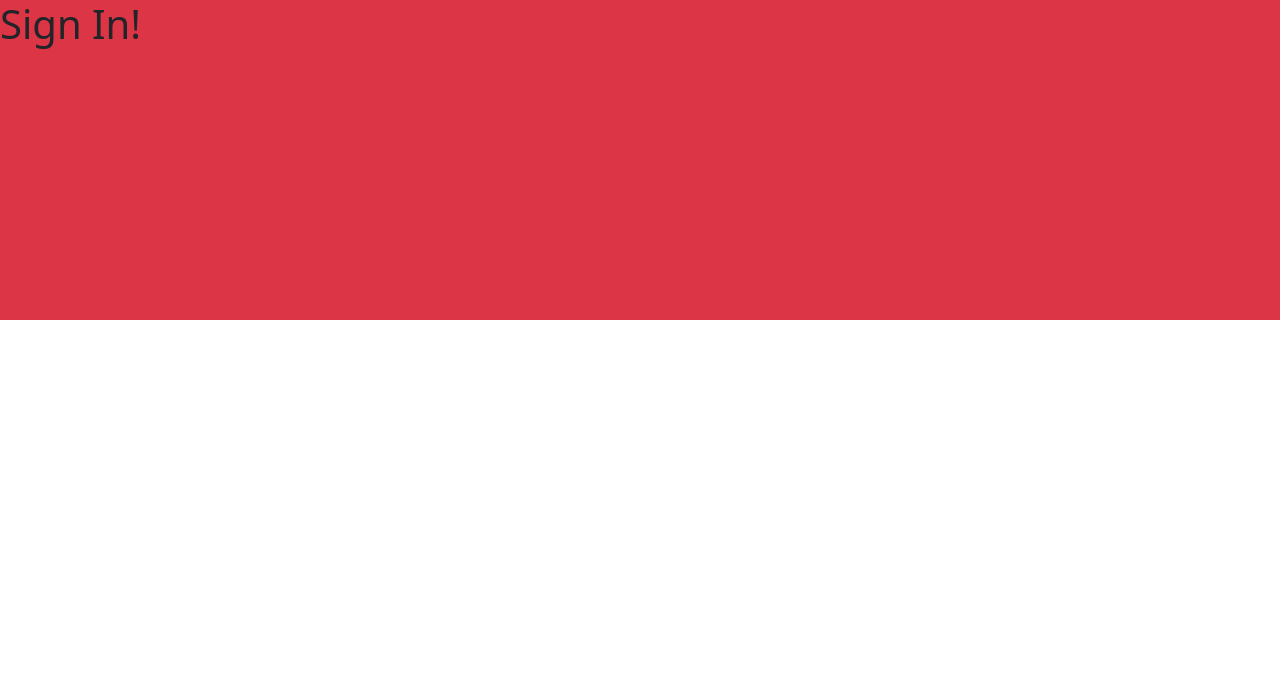
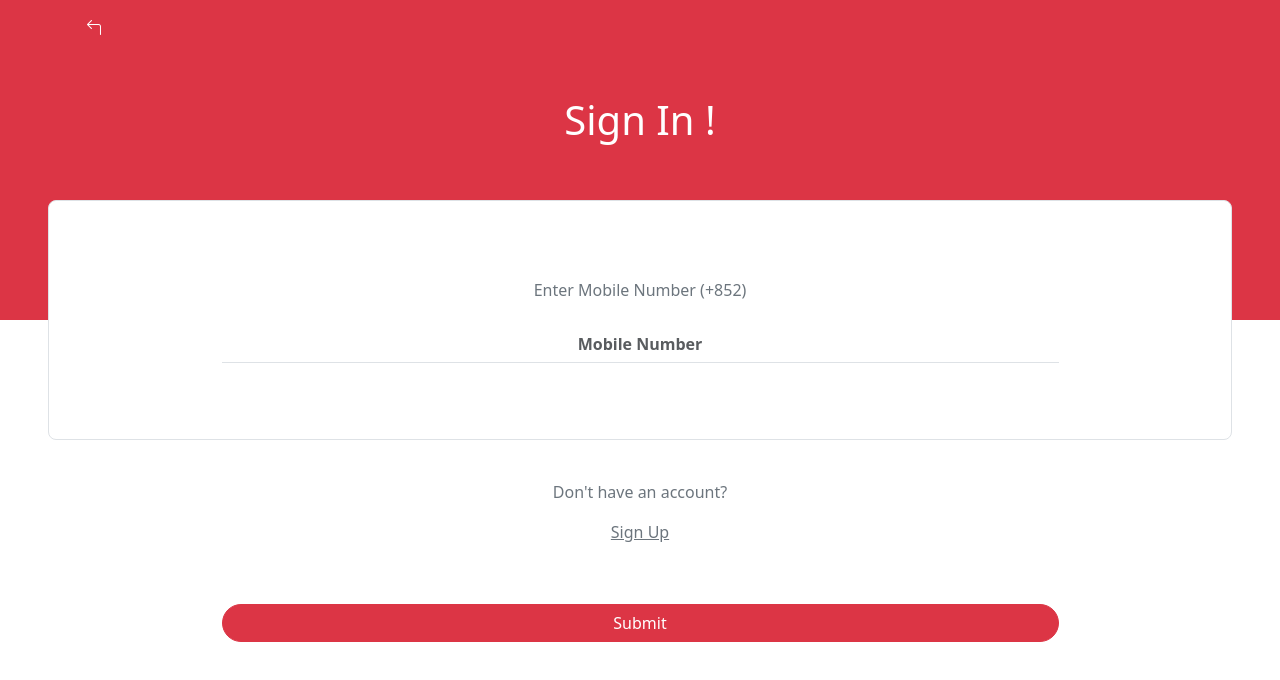
Before and after one commit to jasontslxd/StockWatch, a React (Vite) app: page /signin in a window 1280 px wide. Shown: the top 680 px of the page. Built offline with nearby package versions, Linux system fonts and the light colour scheme.

Commit message:
feat: add phone number auth, stuck on auth errors tho due to google payment issues

```diff
--- a/eslint.config.js
+++ b/eslint.config.js
@@ -23,7 +23,7 @@ export default tseslint.config(
         'warn',
         { allowConstantExport: true },
       ],
-      "no-unused-vars": "warn"
+      "@typescript-eslint/no-explicit-any": "warn"
     },
   },
 )
--- a/src/components/MobileInput/MobileInput.tsx
+++ b/src/components/MobileInput/MobileInput.tsx
@@ -7,14 +7,14 @@ export const MobileInput: React.FC = () => {
         <Container>
           <Row>
             <Col>
-              <p className="text-secondary text-center">Enter mobile Number</p>
+              <p className="text-secondary text-center">Enter Mobile Number (+852)</p>
             </Col>
           </Row>
           <Spacer size="xxs" />
           <Row>
             <Col className="d-flex justify-content-center">
               <InputGroup className="w-75">
-                <FormControl type="tel" className="border-0 border-bottom rounded-0 text-center fw-bold" placeholder="Mobile Number" aria-label="Mobile Number" />
+                <FormControl id="mobile-number" type="tel" className="border-0 border-bottom rounded-0 text-center fw-bold" placeholder="Mobile Number" aria-label="Mobile Number" />
               </InputGroup>
             </Col>
           </Row>
--- a/src/components/MobileSubmission/MobileSubmission.tsx
+++ b/src/components/MobileSubmission/MobileSubmission.tsx
@@ -1,17 +1,54 @@
 import { Spacer } from "components";
-import { Button, Container } from "react-bootstrap";
+import { useEffect, useState } from "react";
+import { Button, Container, Spinner } from "react-bootstrap";
 import { Link } from "react-router";
+import { getAuth, RecaptchaVerifier, signInWithPhoneNumber } from "firebase/auth";
 
-export const MobileSubmission: React.FC = () => {
+export interface IMobileSubmissionProps {
+  flow: 'signin' | 'signup';
+}
+
+export const MobileSubmission: React.FC<IMobileSubmissionProps> = ({ flow }) => {
+  const [loading, setLoading] = useState(false);
+  const auth = getAuth();
+
+  const onSignInSuccess = () => {
+    window.alert("Sign in successful");
+  }
+
+  useEffect(() => {
+    (window as any).recaptchaVerifier = new RecaptchaVerifier(auth, 'recaptcha-container', {
+      size: 'invisible',
+      callback: () => {
+        onSignInSuccess();
+        setLoading(false);
+      }
+    })
+  }, [])
+
+  const redirectUrl = flow === 'signin' ? '/signup' : '/signin';
+  const redirectText = flow === 'signin' ? 'Sign Up' : 'Sign In';
+  const actionText = flow === 'signin' ? "Don't have an account?" : "Already have an account?";
+
+  const sendVerificationCode = async () => {
+    const phoneNumber = (document.getElementById("mobile-number") as HTMLInputElement).value;
+    const phoneNumberWithCountryCode = `+852${phoneNumber}`;
+
+    setLoading(true);
+    const confirmationResult = await signInWithPhoneNumber(auth, phoneNumberWithCountryCode, (window as any).recaptchaVerifier);
+    console.log(confirmationResult)
+  }
+
   return (
-    <Container style={{top: '60vh'}} className="position-absolute">
-      <p className="text-center text-secondary">Already have an account?</p>
+    <Container style={{top: '60vh'}} className="end-0 start-0 position-absolute">
+      <p className="text-center text-secondary">{actionText}</p>
       <div className="d-flex justify-content-center">
-        <Link to="/signin" className="text-secondary">Sign In</Link>
+        <Link to={redirectUrl} className="text-secondary">{redirectText}</Link>
       </div>
       <Spacer size="lg" />
+      <div id="recaptcha-container" style={{ marginBottom: "20px" }}></div>
       <div className="d-flex justify-content-center">
-        <Button variant="danger rounded-pill w-75" onClick={() => window.alert("yeet")}>Submit</Button>
+        <Button variant="danger rounded-pill w-75" onClick={sendVerificationCode}>{loading ? <Spinner animation="border" variant="light" /> : "Submit"}</Button>
       </div>
     </Container>
   );
--- a/src/database/index.ts
+++ /dev/null
@@ -1 +0,0 @@
-export * from './db';
--- a/src/main.tsx
+++ b/src/main.tsx
@@ -3,6 +3,20 @@ import { createRoot } from 'react-dom/client'
 import { App } from './App.tsx'
 import 'bootstrap/dist/css/bootstrap.min.css'
 import { BrowserRouter } from 'react-router'
+import { initializeApp } from 'firebase/app';
+
+// app identifiers only, safe to store in source code
+const firebaseConfig = {
+  apiKey: "AIzaSyA_uJt8j-2G-TExJ1mdFbrqNm-gNGlW4ks",
+  authDomain: "stockwatch-5077f.firebaseapp.com",
+  projectId: "stockwatch-5077f",
+  storageBucket: "stockwatch-5077f.firebasestorage.app",
+  messagingSenderId: "76445865212",
+  appId: "1:76445865212:web:c8951f0a0a42af8269b379",
+  measurementId: "G-HJC4BT2KDY"
+};
+
+initializeApp(firebaseConfig);
 
 createRoot(document.getElementById('root')!).render(
   <StrictMode>
--- a/src/pages/SignIn/SignIn.tsx
+++ b/src/pages/SignIn/SignIn.tsx
@@ -1,9 +1,19 @@
-import { LandingBanner } from "components";
+import { LandingBanner, MobileInput, MobileSubmission, Spacer } from "components";
+import { Container } from "react-bootstrap";
+import { useNavigate } from "react-router";
 
 export const SignIn: React.FC = () => {
+  const navigate = useNavigate();
+
   return (
     <LandingBanner>
-      <h1>Sign In!</h1>
+      <Container className="pt-3 ps-3">
+        <i className="bi bi-arrow-90deg-left text-white" onClick={() => navigate('/')}></i>
+      </Container>
+      <Spacer size="xxlg" />
+      <h1 className="text-center text-white">Sign In !</h1>
+      <MobileInput />
+      <MobileSubmission flow="signin" />
     </LandingBanner>
   );
 };
--- a/src/pages/SignUp/SignUp.tsx
+++ b/src/pages/SignUp/SignUp.tsx
@@ -15,7 +15,7 @@ export const SignUp: React.FC = () => {
         <h1 className="text-center text-white">Sign Up !</h1>
       </LandingBanner>
       <MobileInput />
-      <MobileSubmission />
+      <MobileSubmission flow="signup" />
     </>
   );
 };
--- a/tsconfig.app.json
+++ b/tsconfig.app.json
@@ -26,7 +26,6 @@
       "components": ["components"],
       "hooks": ["hooks"],
       "common": ["common"],
-      "database": ["database"],
       "pages": ["pages"]
     }
   },
--- a/vite.config.ts
+++ b/vite.config.ts
@@ -9,7 +9,6 @@ export default defineConfig({
       components: "/src/components",
       hooks: "/src/hooks",
       common: "/src/common",
-      database: "/src/database",
       pages: "/src/pages",
     },
   },
```
Also changed, not shown: src/database/db.ts (deleted, +0 -17 lines).
